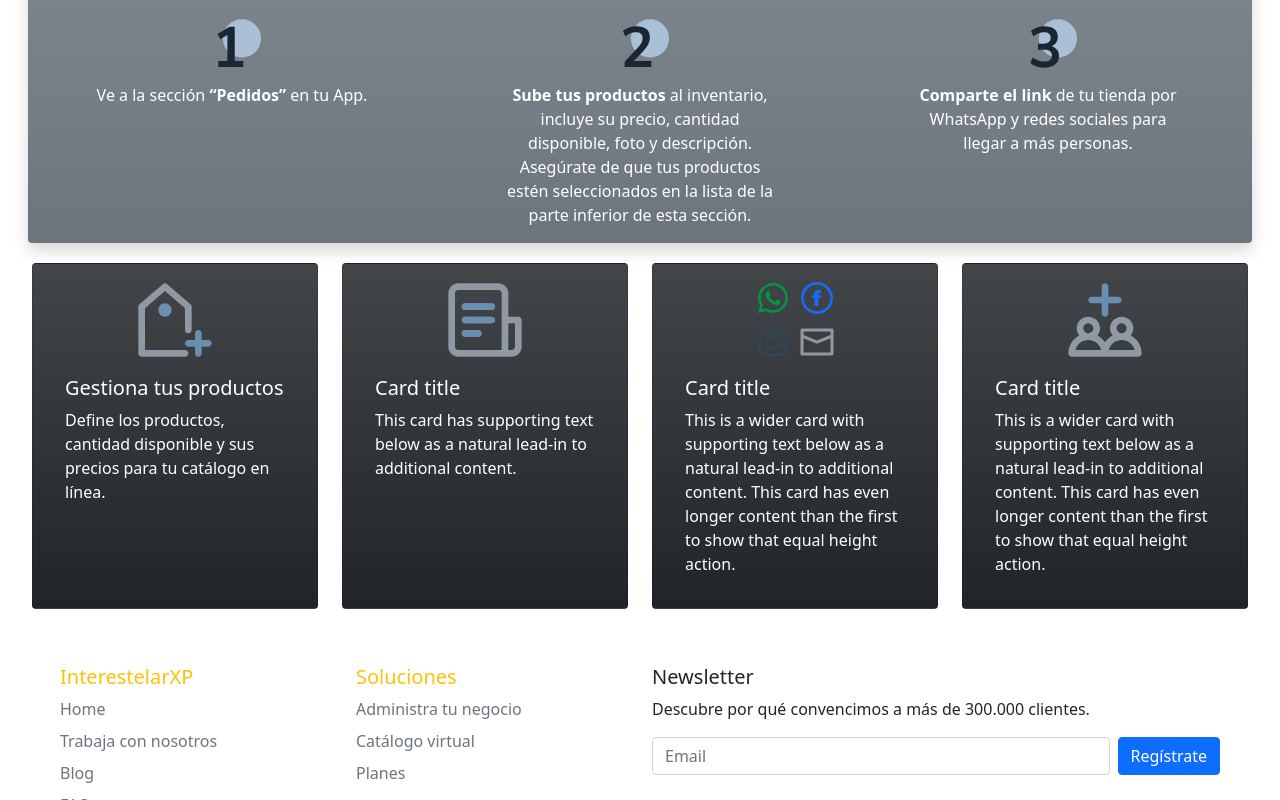
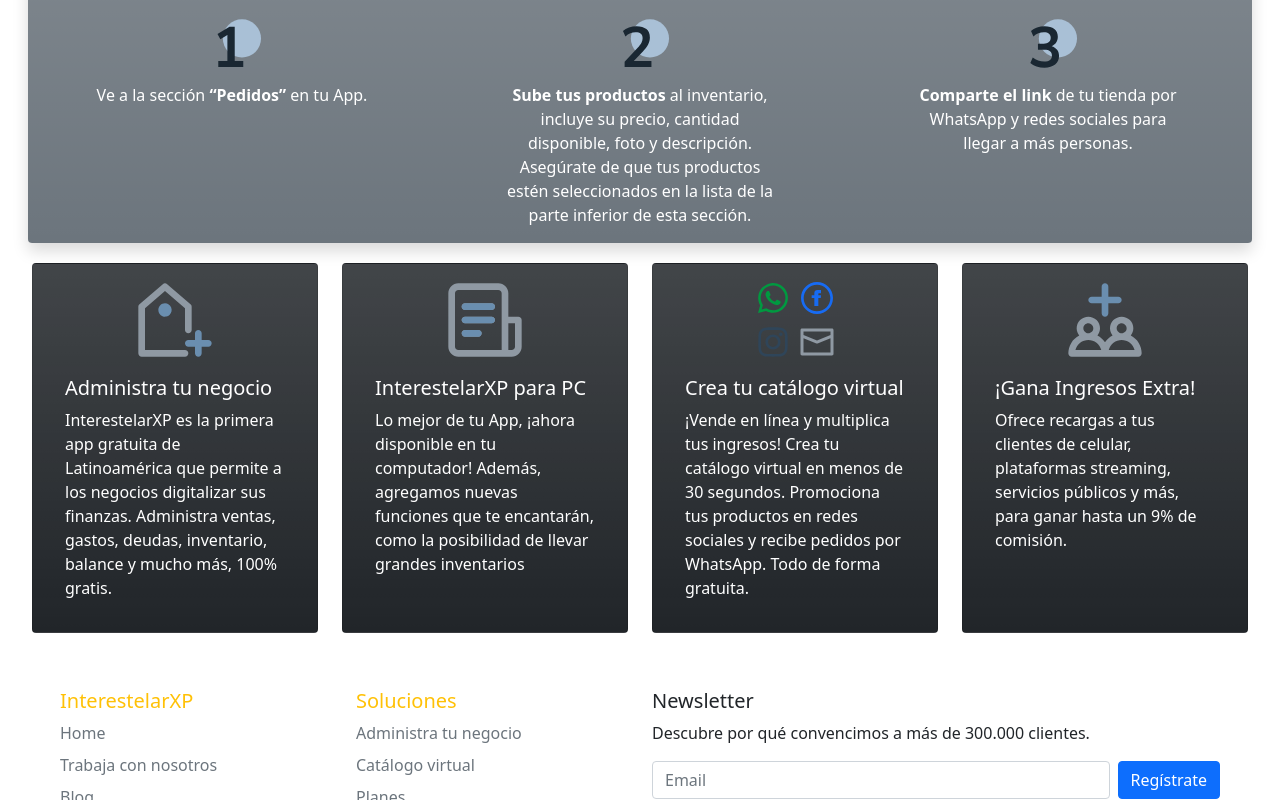
Before and after one commit to francobertinatti/Proyecto_Final_Bootstrap_Coderhouse, a plain HTML site: page index.html in a window 1280 px wide. Shown: the part 521-1321 px from the top of the page. Drawn offline with nearby package versions, Linux system fonts and the light colour scheme.

Commit message:
retoque al index

```diff
--- a/index.html
+++ b/index.html
@@ -114,8 +114,9 @@
                     <div class="card h-100 text-white bg-dark bg-gradient p-3" >
                         <img src="./assets/icon1_funcionalidadSistema.svg" class="card-img-top" height="80px" alt="...">
                         <div class="card-body">
-                        <h5 class="card-title">Gestiona tus productos</h5>
-                        <p class="card-text">Define los productos, cantidad disponible y sus precios para tu catálogo en línea.</p>
+                        <h5 class="card-title">Administra tu negocio
+                        </h5>
+                        <p class="card-text">InterestelarXP es la primera app gratuita de Latinoamérica que permite a los negocios digitalizar sus finanzas. Administra ventas, gastos, deudas, inventario, balance y mucho más, 100% gratis.</p>
                         </div>
                     </div>
                 </div>
@@ -124,8 +125,9 @@
                     <div class="card h-100 text-white bg-dark bg-gradient p-3">
                         <img src="./assets/icon2_funcionalidadSistema.svg" class="card-img-top" height="80px" alt="...">
                         <div class="card-body">
-                        <h5 class="card-title">Card title</h5>
-                        <p class="card-text">This card has supporting text below as a natural lead-in to additional content.</p>
+                        <h5 class="card-title">InterestelarXP para PC
+                        </h5>
+                        <p class="card-text">Lo mejor de tu App, ¡ahora disponible en tu computador! Además, agregamos nuevas funciones que te encantarán, como la posibilidad de llevar grandes inventarios</p>
                         </div>
                     </div>
                 </div>
@@ -134,8 +136,9 @@
                     <div class="card h-100 text-white bg-dark bg-gradient p-3">
                         <img src="./assets/icon3_funcionalidadSistema.svg" class="card-img-top" height="80px" alt="...">
                         <div class="card-body">
-                        <h5 class="card-title">Card title</h5>
-                        <p class="card-text">This is a wider card with supporting text below as a natural lead-in to additional content. This card has even longer content than the first to show that equal height action.</p>
+                        <h5 class="card-title">Crea tu catálogo virtual
+                        </h5>
+                        <p class="card-text">¡Vende en línea y multiplica tus ingresos! Crea tu catálogo virtual en menos de 30 segundos. Promociona tus productos en redes sociales y recibe pedidos por WhatsApp. Todo de forma gratuita.</p>
                         </div>
                     </div>
                 </div>
@@ -144,8 +147,8 @@
                     <div class="card h-100 text-white bg-dark bg-gradient p-3">
                         <img src="./assets/icon4_funcionalidadSistema.svg" class="card-img-top" height="80px" alt="...">
                         <div class="card-body">
-                        <h5 class="card-title">Card title</h5>
-                        <p class="card-text">This is a wider card with supporting text below as a natural lead-in to additional content. This card has even longer content than the first to show that equal height action.</p>
+                        <h5 class="card-title">¡Gana Ingresos Extra!</h5>
+                        <p class="card-text">Ofrece recargas a tus clientes de celular, plataformas streaming, servicios públicos y más, para ganar hasta un 9% de comisión.</p>
                         </div>
                     </div>
                 </div>
```
